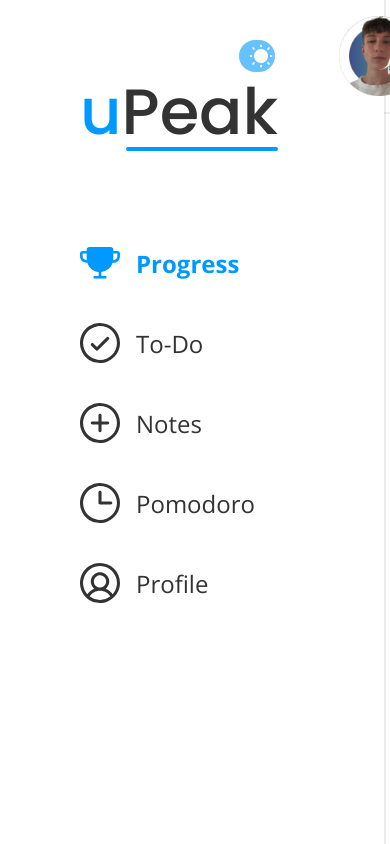
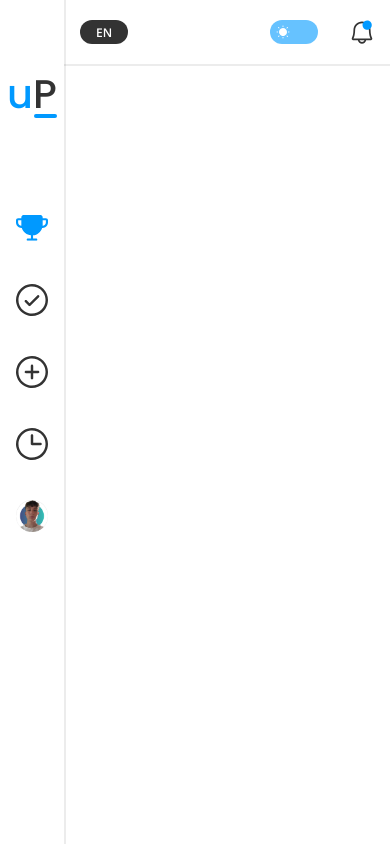
Before and after one commit to HonzaJeMocDobrej/uPeak, a React (Vite) app in the folder client/: page / in a window 390 px wide. Built offline with nearby package versions, Linux system fonts and the light colour scheme.

Commit message:
responsivness-done

```diff
--- a/client/src/components/LeftMenu.jsx
+++ b/client/src/components/LeftMenu.jsx
@@ -3,6 +3,7 @@ import ClockSvg from '../assets/icons/clock.svg'
 import checkSvg from '../assets/icons/check.svg'
 import plusSvg from '../assets/icons/plusCircle.svg'
 import userSvg from '../assets/icons/userCircle.svg'
+import honzak from '../assets/img/honzak.png'
 import '../styles/styles.css'
 
 function LeftMenu() {
@@ -10,7 +11,8 @@ function LeftMenu() {
     <>
         <nav className="lMenu">
             <div className="nameCont">
-                <h1>u<span className='blackSpan'>Peak<div className="underline"></div></span></h1>
+                <h1 className='fullHeading'>u<span className='blackSpan'>Peak<div className="underline"></div></span></h1>
+                <h1 className="shortHeading">u<span className='blackSpan'>P<div className="underline"></div></span></h1>
             </div>
             <ul className="itemsCont">
                 <li className='selected'>
@@ -30,7 +32,8 @@ function LeftMenu() {
                     <p>Pomodoro</p>
                 </li>
                 <li>
-                    <img src={userSvg} alt="" />
+                    <img className='profilePic' src={userSvg} alt="" />
+                    <img className='honzak' src={honzak} alt="" />
                     <p>Profile</p>
                 </li>
             </ul>
--- a/client/src/components/TopMenu.jsx
+++ b/client/src/components/TopMenu.jsx
@@ -11,6 +11,12 @@ function TopMenu() {
     const [switchStyle, setSwitchStyle] = useState({})
     const [switchIsToggle, setSwitchIsToggle] = useState(false)
     const [svg, setSvg] = useState(sun)
+
+    const [isCz, setIsCz] = useState(false)
+
+    const langClick = () => {
+        setIsCz(prevState => !prevState)
+    }
 
     const switchClick = () => {
         setSwitchIsToggle(prevState => !prevState)
@@ -35,7 +41,7 @@ function TopMenu() {
     <>
     <nav className="tMenu">
         <div className="langCont">
-            <div className="langSwitch">EN</div>
+            <div onClick={langClick} className="langSwitch">{isCz ? 'CZ' : 'EN'}</div>
         </div>
         <div className="profCont">
             <div onClick={switchClick} style={switchIsToggle ? {background: '#4D4D4D'} : {background: '#66C2FF'}} className="dark-lightSwitch">
--- a/client/src/styles/_leftMenu.scss
+++ b/client/src/styles/_leftMenu.scss
@@ -6,7 +6,15 @@
     border-right: 2px solid rgba(51, 51, 51, 0.09);
     position: fixed;
 
-    h1 {
+    @media (max-width: 1000px) {
+        width: 8rem;
+    }
+
+    @media (max-width: 480px) {
+        width: 4rem;
+    }
+
+    .fullHeading {
         margin-top: 0;
         color: #333;
         font-family: Poppins;
@@ -14,6 +22,10 @@
         font-weight: 500;
         color: #09F;
         margin-bottom: 0;
+
+        @media (max-width: 1000px) {
+            display: none;
+        }
 
         .blackSpan {
             color: #333;
@@ -31,9 +43,53 @@
         }
     }
 
+    .shortHeading {
+        margin-top: 0;
+        color: #333;
+        font-family: Poppins;
+        font-size: 4rem;
+        font-weight: 500;
+        color: #09F;
+        margin-bottom: 0;
+        display: none;
+
+        @media (max-width: 1000px) {
+            display: block;
+            width: 100%;
+            text-align: center;
+        }
+
+        @media (max-width: 480px) {
+            font-size: 2.5rem;
+        }
+
+        .blackSpan {
+            color: #333;
+            position: relative;
+
+            .underline {
+                position: absolute;
+                height: 3.5px;
+                width: 97%;
+                left: 3%;
+                top: 5rem;
+                border-radius: 8px;
+                background-color: #09F;
+
+                @media (max-width: 480px) {
+                    top: 3rem;
+                }
+            }
+        }
+    }
+
     .nameCont {
         padding-top: 4rem;
         padding-left: 5rem;
+
+        @media (max-width: 1000px) {
+            padding-left: 0;
+        }
     }
 
     .itemsCont {
@@ -43,6 +99,24 @@
 
         img {
             width: 2.5rem;
+
+            @media (max-width: 480px) {
+                width: 2rem;
+            }
+        }
+
+        .profilePic {
+            @media (max-width: 750px) {
+                display: none;
+            }
+        }
+
+        .honzak {
+            display: none;
+
+            @media (max-width: 750px) {
+                display: block;
+            }
         }
 
         li {
@@ -54,12 +128,22 @@
             border-radius: .5rem;
             transition: .3s;
 
+            @media (max-width: 1000px) {
+                padding-left: 0;
+                width: 100%;
+                justify-content: center;
+            }
+
             p {
                 padding-left: 1rem;
                 color: #333;
                 font-family: Open Sans;
                 font-size: 1.5rem;
                 font-weight: 400;
+
+                @media (max-width: 1000px) {
+                    display: none;
+                }
             }
 
             &:hover {
@@ -70,6 +154,10 @@
 
             &:not(:first-child) {
                 margin-top: .5rem;
+
+                @media (max-width: 480px) {
+                    margin-top: .0rem;
+                }
             }
 
             &:active {
--- a/client/src/styles/_topMenu.scss
+++ b/client/src/styles/_topMenu.scss
@@ -6,12 +6,27 @@
     border-bottom: 2px solid rgba(51, 51, 51, 0.09);
     display: flex;
 
+    @media (max-width: 1000px) {
+        width: calc(100% - 8rem);
+        left: 8rem;
+    }
+
+    @media (max-width: 480px) {
+        width: calc(100% - 4rem);
+        left: 4rem;
+        height: 4rem;
+    }
+
     .langCont {
         height: 100%;
         width: fit-content;
         display: flex;
         padding-left: 3rem;
         align-items: center;
+
+        @media (max-width: 750px) {
+            padding-left: 1rem;
+        }
 
         .langSwitch {
             width: 4rem;
@@ -28,6 +43,12 @@
             cursor: pointer;
             transition: 200ms;
             user-select: none;
+
+            @media (max-width: 480px) {
+                width: 3rem;
+                height: 1.5rem;
+                font-size: .75rem;
+            }
 
             &:hover {
                 background: #09F;
@@ -48,6 +69,11 @@
         gap: 4rem;
         padding-right: 4rem;
 
+        @media (max-width: 750px) {
+            padding-right: 0;
+            gap: 2rem;
+        }
+
         .dark-lightSwitch {
             width: 4rem;
             height: 2rem;
@@ -58,11 +84,21 @@
             cursor: pointer;
             transition: 300ms;
 
+            @media (max-width: 480px) {
+                width: 3rem;
+                height: 1.5rem;
+            }
+
 
             img {
                 height: 1.75rem;
                 padding-left: .5rem;
                 transition: 500ms;
+
+                @media (max-width: 480px) {
+                    height: 1rem;
+                    padding-left: .3rem;
+                }
             }
 
         }
@@ -73,6 +109,10 @@
 
             img {
                 height: 5rem;
+
+                @media (max-width: 750px) {
+                    display: none;
+                }
             }
 
             p {
@@ -84,6 +124,10 @@
                 font-size: 1rem;
                 font-weight: 400;
                 line-height: 93.682%; /* 22.484px */
+
+                @media (max-width: 750px) {
+                    display: none;
+                }
             }
 
             span {
@@ -102,11 +146,19 @@
         justify-content: flex-end;
         padding-right: 3rem;
 
+        @media (max-width: 750px) {
+            padding-right: 1rem;
+        }
+
         img {
             height: 2rem;
             transition: 300ms;
             user-select: none;
             cursor: pointer;
+
+            @media (max-width: 480px) {
+                height: 1.5rem;
+            }
 
             &:active {
                 transform: scale(.95);
--- a/client/src/styles/styles.css
+++ b/client/src/styles/styles.css
@@ -5,7 +5,17 @@
   border-right: 2px solid rgba(51, 51, 51, 0.09);
   position: fixed;
 }
-.lMenu h1 {
+@media (max-width: 1000px) {
+  .lMenu {
+    width: 8rem;
+  }
+}
+@media (max-width: 480px) {
+  .lMenu {
+    width: 4rem;
+  }
+}
+.lMenu .fullHeading {
   margin-top: 0;
   color: #333;
   font-family: Poppins;
@@ -14,11 +24,16 @@
   color: #09F;
   margin-bottom: 0;
 }
-.lMenu h1 .blackSpan {
+@media (max-width: 1000px) {
+  .lMenu .fullHeading {
+    display: none;
+  }
+}
+.lMenu .fullHeading .blackSpan {
   color: #333;
   position: relative;
 }
-.lMenu h1 .blackSpan .underline {
+.lMenu .fullHeading .blackSpan .underline {
   position: absolute;
   height: 3.5px;
   width: 97%;
@@ -27,9 +42,54 @@
   border-radius: 8px;
   background-color: #09F;
 }
+.lMenu .shortHeading {
+  margin-top: 0;
+  color: #333;
+  font-family: Poppins;
+  font-size: 4rem;
+  font-weight: 500;
+  color: #09F;
+  margin-bottom: 0;
+  display: none;
+}
+@media (max-width: 1000px) {
+  .lMenu .shortHeading {
+    display: block;
+    width: 100%;
+    text-align: center;
+  }
+}
+@media (max-width: 480px) {
+  .lMenu .shortHeading {
+    font-size: 2.5rem;
+  }
+}
+.lMenu .shortHeading .blackSpan {
+  color: #333;
+  position: relative;
+}
+.lMenu .shortHeading .blackSpan .underline {
+  position: absolute;
+  height: 3.5px;
+  width: 97%;
+  left: 3%;
+  top: 5rem;
+  border-radius: 8px;
+  background-color: #09F;
+}
+@media (max-width: 480px) {
+  .lMenu .shortHeading .blackSpan .underline {
+    top: 3rem;
+  }
+}
 .lMenu .nameCont {
   padding-top: 4rem;
   padding-left: 5rem;
+}
+@media (max-width: 1000px) {
+  .lMenu .nameCont {
+    padding-left: 0;
+  }
 }
 .lMenu .itemsCont {
   padding-left: 0;
@@ -38,6 +98,24 @@
 }
 .lMenu .itemsCont img {
   width: 2.5rem;
+}
+@media (max-width: 480px) {
+  .lMenu .itemsCont img {
+    width: 2rem;
+  }
+}
+@media (max-width: 750px) {
+  .lMenu .itemsCont .profilePic {
+    display: none;
+  }
+}
+.lMenu .itemsCont .honzak {
+  display: none;
+}
+@media (max-width: 750px) {
+  .lMenu .itemsCont .honzak {
+    display: block;
+  }
 }
 .lMenu .itemsCont li {
   padding-left: 5rem;
@@ -48,12 +126,24 @@
   border-radius: 0.5rem;
   transition: 0.3s;
 }
+@media (max-width: 1000px) {
+  .lMenu .itemsCont li {
+    padding-left: 0;
+    width: 100%;
+    justify-content: center;
+  }
+}
 .lMenu .itemsCont li p {
   padding-left: 1rem;
   color: #333;
   font-family: Open Sans;
   font-size: 1.5rem;
   font-weight: 400;
+}
+@media (max-width: 1000px) {
+  .lMenu .itemsCont li p {
+    display: none;
+  }
 }
 .lMenu .itemsCont li:hover {
   background-color: #f4f4f4;
@@ -62,6 +152,11 @@
 }
 .lMenu .itemsCont li:not(:first-child) {
   margin-top: 0.5rem;
+}
+@media (max-width: 480px) {
+  .lMenu .itemsCont li:not(:first-child) {
+    margin-top: 0rem;
+  }
 }
 .lMenu .itemsCont li:active {
   transform: scale(0.95);
@@ -79,6 +174,19 @@
   border-bottom: 2px solid rgba(51, 51, 51, 0.09);
   display: flex;
 }
+@media (max-width: 1000px) {
+  .tMenu {
+    width: calc(100% - 8rem);
+    left: 8rem;
+  }
+}
+@media (max-width: 480px) {
+  .tMenu {
+    width: calc(100% - 4rem);
+    left: 4rem;
+    height: 4rem;
+  }
+}
 .tMenu .langCont {
   height: 100%;
   width: -moz-fit-content;
@@ -86,6 +194,11 @@
   display: flex;
   padding-left: 3rem;
   align-items: center;
+}
+@media (max-width: 750px) {
+  .tMenu .langCont {
+    padding-left: 1rem;
+  }
 }
 .tMenu .langCont .langSwitch {
   width: 4rem;
@@ -105,6 +218,13 @@
      -moz-user-select: none;
           user-select: none;
 }
+@media (max-width: 480px) {
+  .tMenu .langCont .langSwitch {
+    width: 3rem;
+    height: 1.5rem;
+    font-size: 0.75rem;
+  }
+}
 .tMenu .langCont .langSwitch:hover {
   background: #09F;
 }
@@ -120,6 +240,12 @@
   gap: 4rem;
   padding-right: 4rem;
 }
+@media (max-width: 750px) {
+  .tMenu .profCont {
+    padding-right: 0;
+    gap: 2rem;
+  }
+}
 .tMenu .profCont .dark-lightSwitch {
   width: 4rem;
   height: 2rem;
@@ -130,10 +256,22 @@
   cursor: pointer;
   transition: 300ms;
 }
+@media (max-width: 480px) {
+  .tMenu .profCont .dark-lightSwitch {
+    width: 3rem;
+    height: 1.5rem;
+  }
+}
 .tMenu .profCont .dark-lightSwitch img {
   height: 1.75rem;
   padding-left: 0.5rem;
   transition: 500ms;
+}
+@media (max-width: 480px) {
+  .tMenu .profCont .dark-lightSwitch img {
+    height: 1rem;
+    padding-left: 0.3rem;
+  }
 }
 .tMenu .profCont .profile {
   display: flex;
@@ -141,6 +279,11 @@
 }
 .tMenu .profCont .profile img {
   height: 5rem;
+}
+@media (max-width: 750px) {
+  .tMenu .profCont .profile img {
+    display: none;
+  }
 }
 .tMenu .profCont .profile p {
   display: flex;
@@ -151,6 +294,11 @@
   font-size: 1rem;
   font-weight: 400;
   line-height: 93.682%; /* 22.484px */
+}
+@media (max-width: 750px) {
+  .tMenu .profCont .profile p {
+    display: none;
+  }
 }
 .tMenu .profCont .profile span {
   color: #09F;
@@ -165,6 +313,11 @@
   justify-content: flex-end;
   padding-right: 3rem;
 }
+@media (max-width: 750px) {
+  .tMenu .bellCont {
+    padding-right: 1rem;
+  }
+}
 .tMenu .bellCont img {
   height: 2rem;
   transition: 300ms;
@@ -172,6 +325,11 @@
      -moz-user-select: none;
           user-select: none;
   cursor: pointer;
+}
+@media (max-width: 480px) {
+  .tMenu .bellCont img {
+    height: 1.5rem;
+  }
 }
 .tMenu .bellCont img:active {
   transform: scale(0.95);
```
Also changed, not shown: 1 other file (tests, documents, lock files or other folders).
